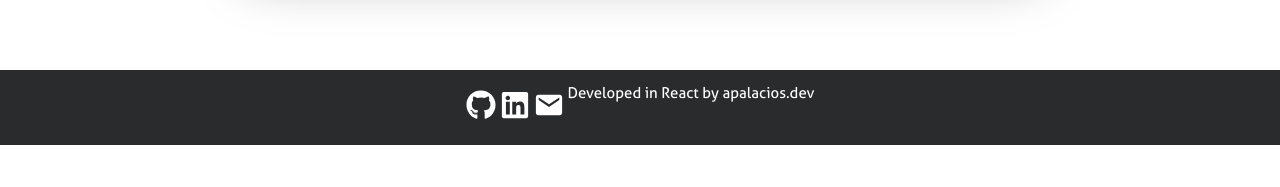
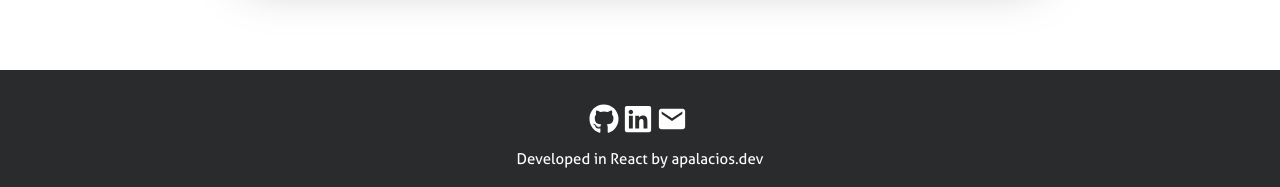
Before and after one commit to apalaciosdev/apalaciosdev-Website, a React (Create React App) app: page / in a window 1280 px wide. Shown: the part 2877-3064 px from the top of the page. Before the commit the page ends 3022 px from the top, so only its background shows below. Built offline with nearby package versions, Linux system fonts and the light colour scheme.

Commit message:
2201091421

```diff
--- a/src/assets/styles/jss/footer.js
+++ b/src/assets/styles/jss/footer.js
@@ -2,15 +2,26 @@ import {Colors} from '../colors'
 
 
 const footer = {
+  generalDivFooter: {
+    display: 'flex',
+    alignItems: 'center',
+    justifyContent: 'center',
+    flexDirection: 'row',
+    flexWrap: 'wrap',
+    background: Colors.deadGrey,
+    color: 'white',
+    height: 120,
+    width: '100%',
+    marginTop: 100,
+    paddingTop: 30,
+    paddingBottom: 25
+  },
+
   divFooter: {
     display: 'flex',
     justifyContent: 'center',
     alignItems: 'center',
-    background: Colors.deadGrey,
-    color: 'white',
-    height: 75,
     width: '100%',
-    marginTop: 100,
   },
 
 
--- a/src/components/Footer.js
+++ b/src/components/Footer.js
@@ -8,7 +8,8 @@ const Footer = () => {
   const useStyles = createUseStyles(footer);
   const css = useStyles();
   return (
-    <footer className={css.divFooter}>
+    <footer className={css.generalDivFooter}>
+      <div className={css.divFooter}>
         <button onClick={() => (window.open('ff'))}>
           <Icon iconType={'github'} size={'30'} bgHover={'grey'}/>
         </button>
@@ -18,6 +19,7 @@ const Footer = () => {
         <button onClick={() => (window.open('ff'))}>
           <Icon iconType={'mail'} size={'30'} bgHover={'grey'}/>
         </button>
+      </div>
       <p>Developed in React by apalacios.dev</p>
     </footer>
   )
```
Lines whose indentation alone changed are shown as unchanged.
